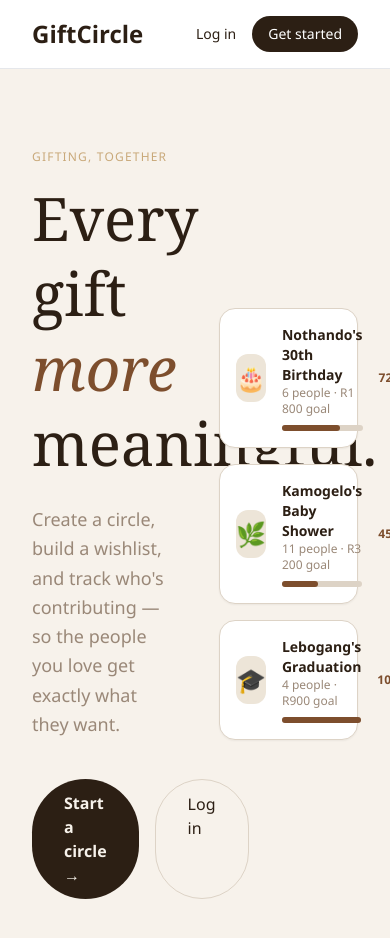
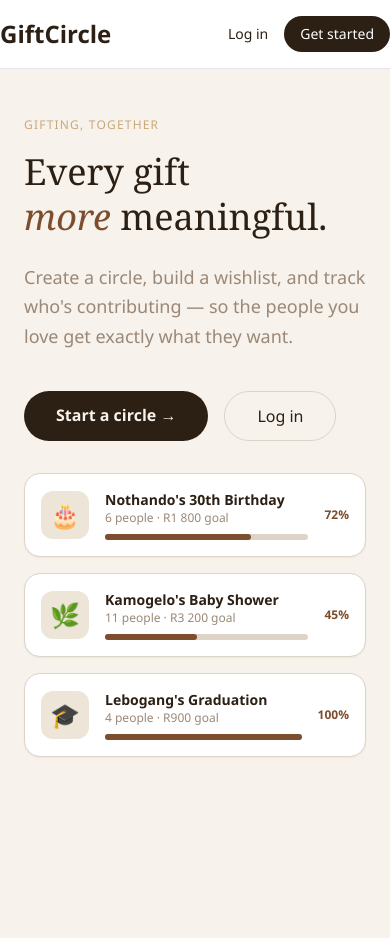
Before and after one commit to Licia27/Gift-Circle, a React (Vite) app in the folder giftcircle/: page / in a window 390 px wide. Shown: the top 938 px of the page. After the commit the page ends 844 px from the top, so only its background shows below. Built offline with nearby package versions, Linux system fonts and the light colour scheme.

Commit message:
Fix mobile responsiveness across all pages

```diff
--- a/giftcircle/src/components/layout/Navbar.jsx
+++ b/giftcircle/src/components/layout/Navbar.jsx
@@ -10,7 +10,7 @@ function Navbar() {
   }
 
   return (
-    <nav className="bg-white border-b border-gray-200 px-8 py-4 flex justify-between items-center">
+    <nav className="bg-white border-b border-gray-200 md:px-8 py-4 flex justify-between items-center">
       <Link to="/" className="text-2xl font-bold text-[#2C1F14]">
         GiftCircle
       </Link>
--- a/giftcircle/src/pages/CircleDetails.jsx
+++ b/giftcircle/src/pages/CircleDetails.jsx
@@ -126,10 +126,10 @@ function CircleDetail() {
       </div>
 
       {/* Body */}
-      <div className="max-w-6xl mx-auto px-8 py-10 grid grid-cols-3 gap-8">
+      <div className="max-w-6xl mx-auto px-6 py-8 grid grid-cols-1 md:grid-cols-3 gap-6">
 
         {/* Wishlist */}
-        <div className="col-span-2">
+        <div className="md:col-span-2">
           <h2 className="text-xl font-bold text-[#2C1F14] mb-6"
               style={{ fontFamily: 'Georgia, serif' }}>
             Wishlist
--- a/giftcircle/src/pages/CreateCircle.jsx
+++ b/giftcircle/src/pages/CreateCircle.jsx
@@ -42,7 +42,7 @@ function CreateCircle() {
   return (
     <div className="min-h-screen bg-[#F7F2EB]">
       <Navbar />
-      <div className="max-w-2xl mx-auto px-8 py-16">
+      <div className="max-w-2xl mx-auto px-6 py-10">
         <h1 className="text-4xl text-[#2C1F14] mb-2"
             style={{ fontFamily: 'Georgia, serif' }}>
           Start a new circle
@@ -96,7 +96,7 @@ function CreateCircle() {
               name="recipient"
               value={form.recipient}
               onChange={handleChange}
-              placeholder="e.g. Thandi Nkosi"
+              placeholder="e.g. Thandiswa Nkosi"
               className="w-full border border-[#DDD3C6] rounded-lg px-4 py-3 text-sm bg-[#F7F2EB] focus:outline-none focus:border-[#7D4E2D]"
               required
             />
--- a/giftcircle/src/pages/Dashboard.jsx
+++ b/giftcircle/src/pages/Dashboard.jsx
@@ -69,7 +69,7 @@ function Dashboard() {
         {loading ? (
           <p className="text-[#9A8878]">Loading your circles...</p>
         ) : (
-          <div className="grid grid-cols-3 gap-6">
+          <div className="grid grid-cols-1 sm:grid-cols-2 lg:grid-cols-3 gap-6">
             {circles.map((circle) => (
               <Link to={`/circle/${circle.id}`} key={circle.id}>
                 <div className="bg-white rounded-2xl overflow-hidden border border-[#DDD3C6] shadow-sm hover:shadow-md hover:-translate-y-1 transition cursor-pointer">
--- a/giftcircle/src/pages/Landing.jsx
+++ b/giftcircle/src/pages/Landing.jsx
@@ -7,14 +7,14 @@ function Landing() {
       <Navbar />
 
       {/* Hero Section */}
-      <div className="max-w-6xl mx-auto px-8 py-20 grid grid-cols-2 gap-12 items-center">
+      <div className="max-w-6xl mx-auto px-6 py-12 grid grid-cols-1 md:grid-cols-2 gap-8 items-center">
 
         {/* Left */}
         <div>
           <p className="text-xs tracking-widest text-[#C9A97A] uppercase mb-4">
             Gifting, together
           </p>
-          <h1 className="text-6xl font-light text-[#2C1F14] leading-tight mb-6"
+          <h1 className="text-4xl md:text-6xl font-light text-[#2C1F14] leading-tight mb-6"
               style={{ fontFamily: 'Georgia, serif' }}>
             Every gift <br />
             <em className="text-[#7D4E2D]">more</em> meaningful.
--- a/giftcircle/src/pages/Login.jsx
+++ b/giftcircle/src/pages/Login.jsx
@@ -28,7 +28,7 @@ function Login() {
   return (
     <div className="min-h-screen bg-[#F7F2EB]">
       <Navbar />
-      <div className="max-w-5xl mx-auto px-8 py-16 grid grid-cols-2 gap-12">
+      <div className="max-w-5xl mx-auto px-6 py-10 grid grid-cols-1 md:grid-cols-2 gap-8">
 
         {/* Left */}
         <div className="flex flex-col justify-center">
--- a/giftcircle/src/pages/Signup.jsx
+++ b/giftcircle/src/pages/Signup.jsx
@@ -33,7 +33,7 @@ function Signup() {
   return (
     <div className="min-h-screen bg-[#F7F2EB]">
       <Navbar />
-      <div className="max-w-5xl mx-auto px-8 py-16 grid grid-cols-2 gap-12">
+      <div className="max-w-5xl mx-auto px-6 py-10 grid grid-cols-1 md:grid-cols-2 gap-8">
 
         {/* Left */}
         <div className="flex flex-col justify-center">
```
